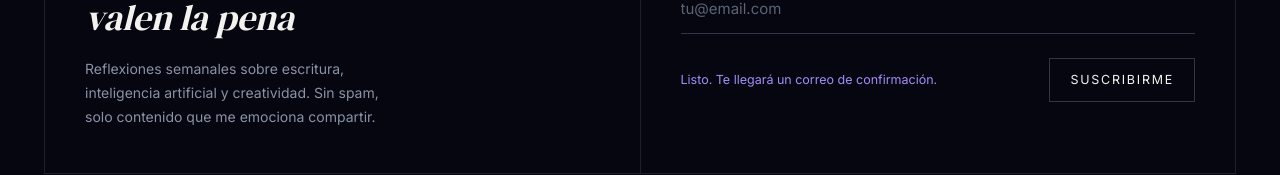
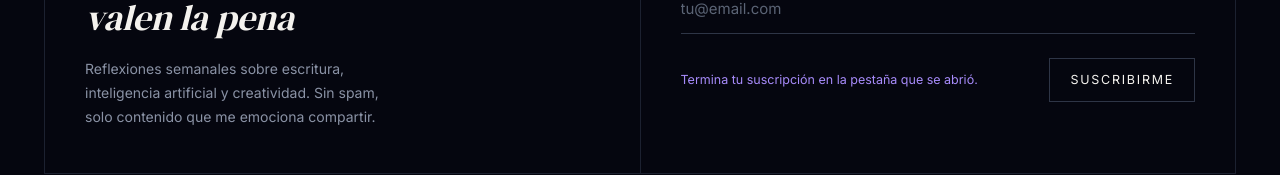
Before and after one commit to juliagomezg/profile-julia-clean, a Next.js app: page / in a window 1280 px wide. Both pictures are taken after typing "name@example.com" into the empty fields and a click on the button "SUSCRIBIRME". Shown: the part 5233-5408 px from the top of the page. Built offline with nearby package versions, Linux system fonts and the light colour scheme; no server answers.

Commit message:
Newsletter: mensaje honesto tras abrir beehiiv
Co-Authored-By: Claude Opus 5.5 <noreply@anthropic.com>

```diff
--- a/src/components/Newsletter.tsx
+++ b/src/components/Newsletter.tsx
@@ -68,7 +68,7 @@ export default function Newsletter() {
             )}
             {status === 'ok' && (
               <span role="status" className="text-[12.5px] text-accent">
-                Listo. Te llegará un correo de confirmación.
+                Termina tu suscripción en la pestaña que se abrió.
               </span>
             )}
             <button type="submit" className="btn-outline bg-transparent px-5 py-[11px] text-[12.5px] uppercase tracking-[0.14em]">
```
Also changed, not shown: 1 other file (tests, documents, lock files or other folders).
